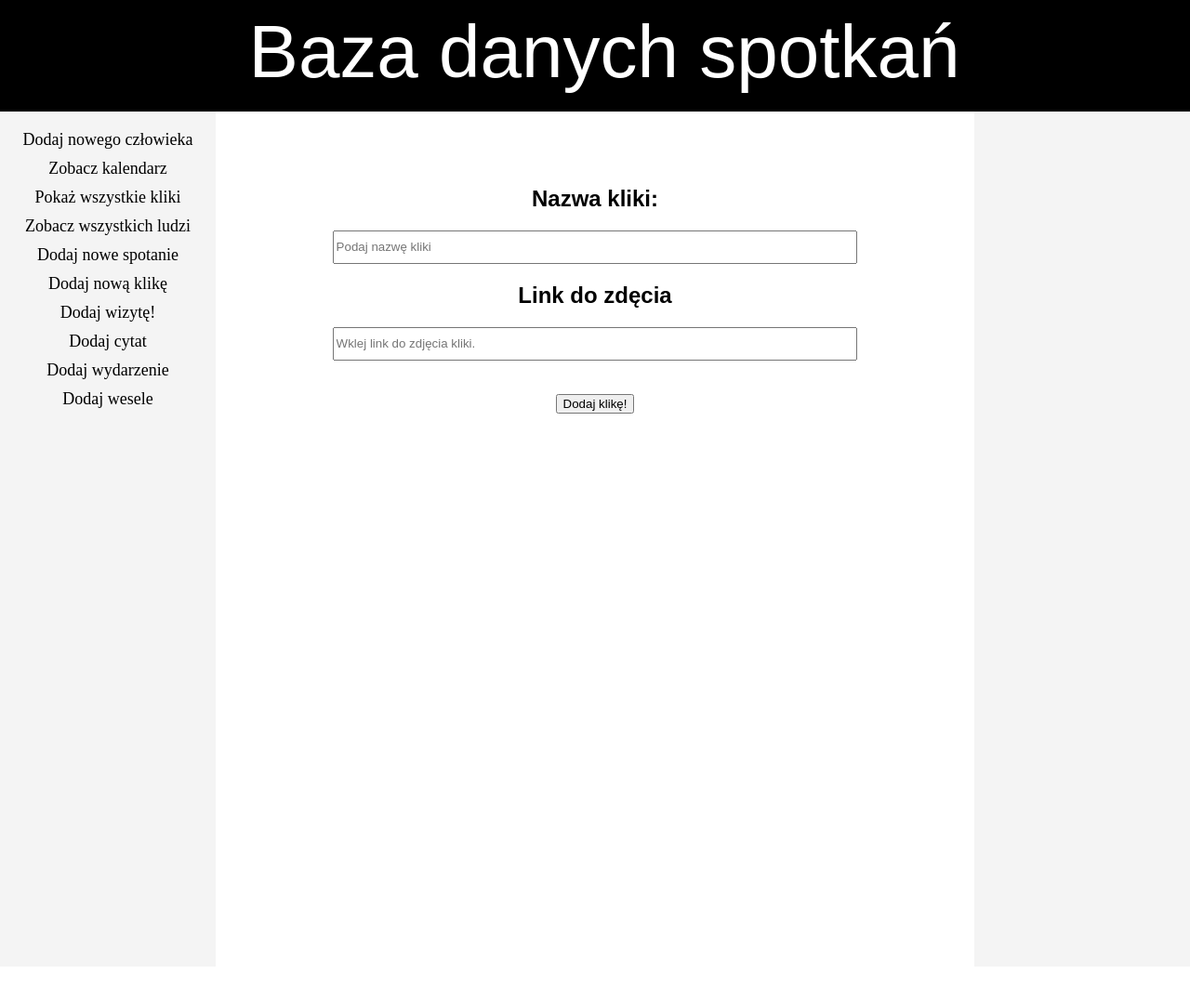
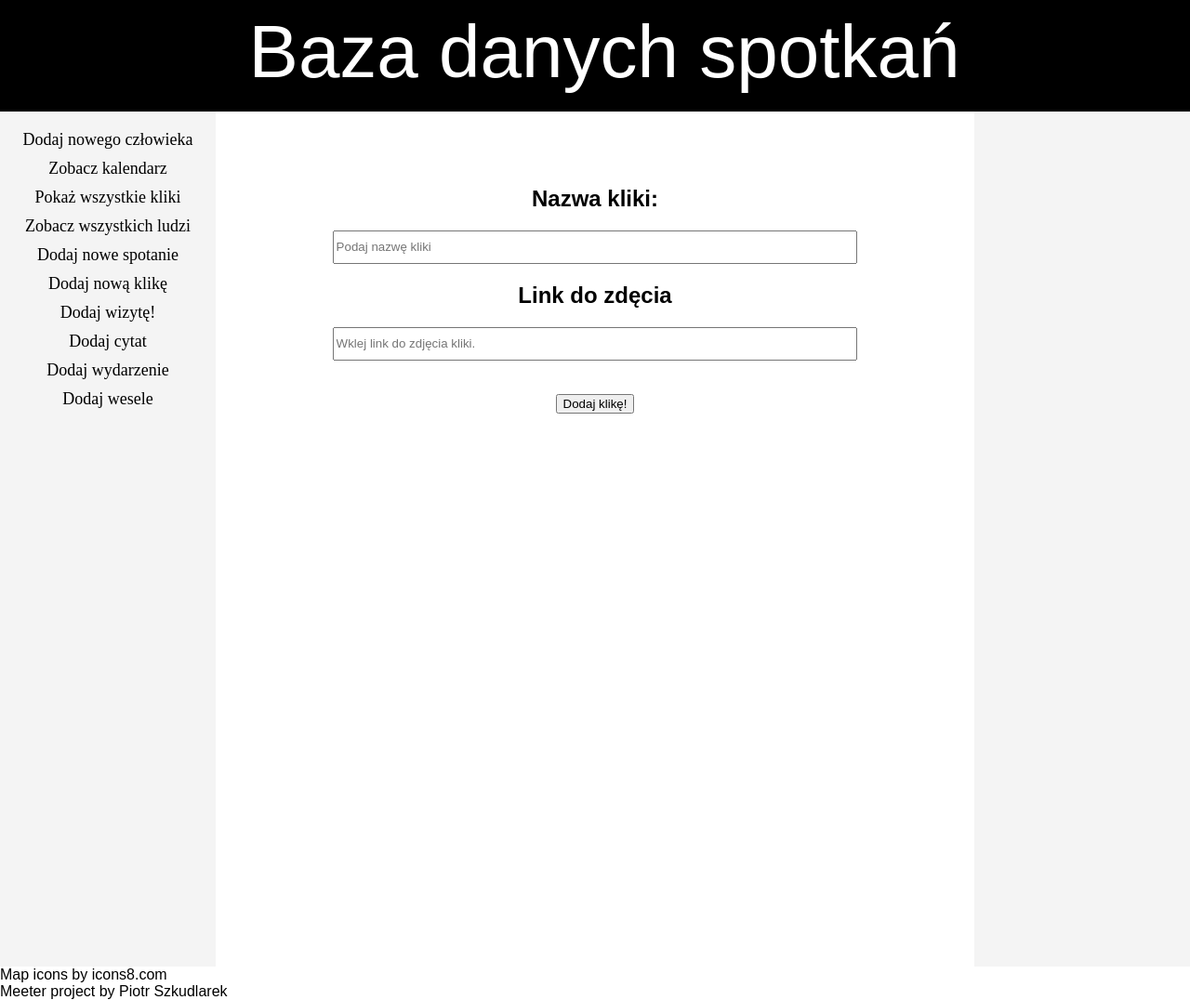
Before and after one commit to szkudlarek-piotr/clean_meeter, a plain HTML site: page add-clique.html in a window 1280 px wide. Shown: the whole page at 93% size. Before the commit the page ends 1040 px from the top, so only its background shows below. Drawn offline with nearby package versions, Linux system fonts and the light colour scheme.

Commit message:
Added a footer to all html documents.

```diff
--- a/add-clique.html
+++ b/add-clique.html
@@ -32,6 +32,10 @@
                 <!-- Right menu content goes here -->
             </aside>
         </div>
+        <footer id="footer">
+            Map icons by <a target="_blank" href="https://icons8.com/">icons8.com</a> <br>
+            Meeter project by Piotr Szkudlarek
+        </footer>
     </body>
     <script src="createLeftMenu.js" ></script>
     <script src="add-clique.js" ></script>
```
Also changed, not shown: add-event.html (+4 -0 lines), add-human.html (+4 -0 lines), add-meeting.html (+4 -0 lines), add-quote.html (+4 -0 lines), add-visit.html (+4 -0 lines), add-wedding.html (+4 -0 lines), final-humans.html (+4 -0 lines).
